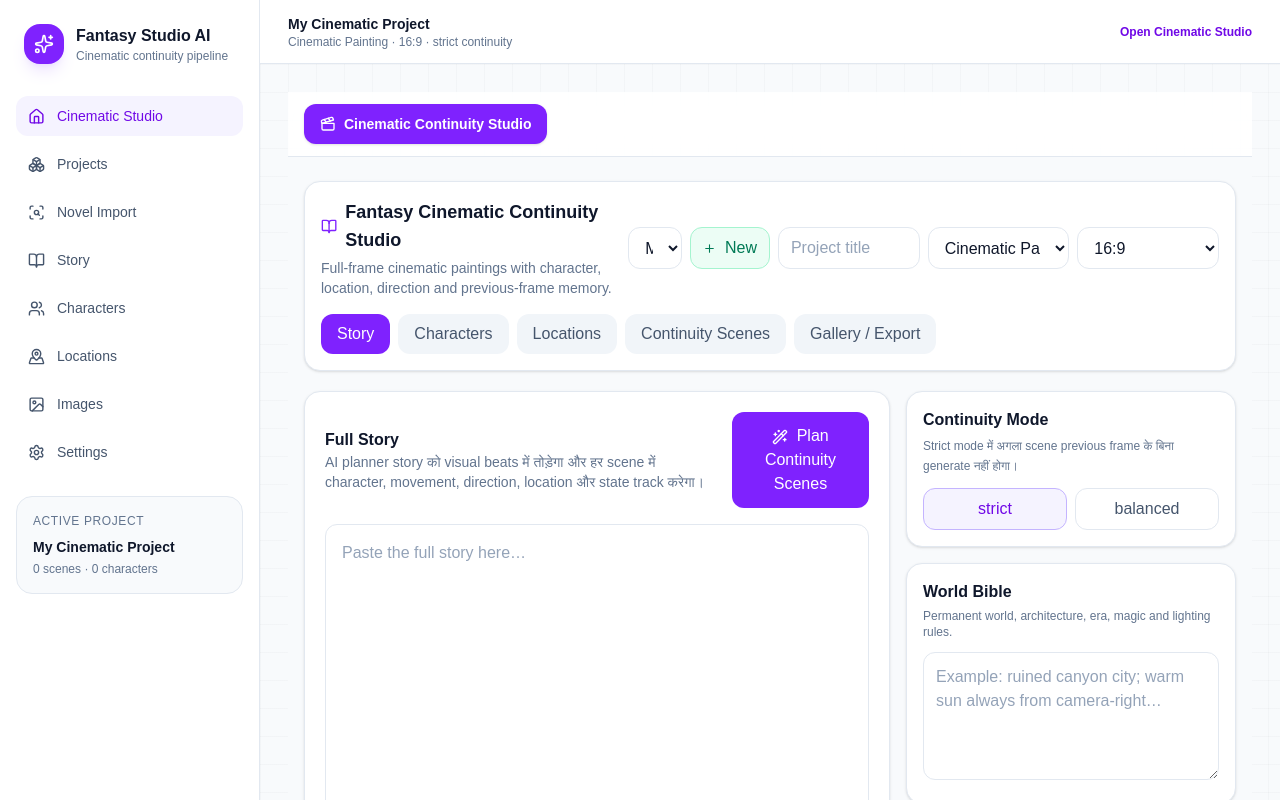
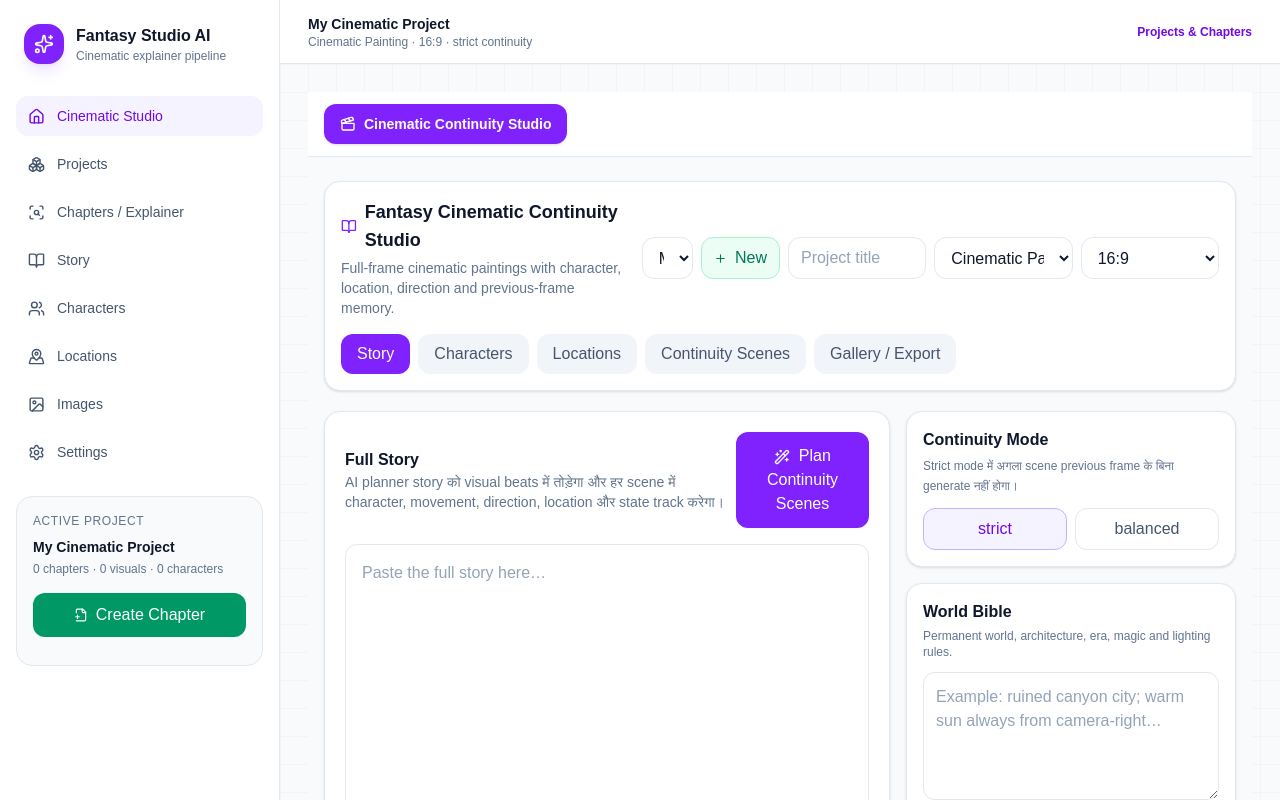
Before and after one commit to shuvinexofficial143-design/Fantasy-manga, a Next.js app: page / in a window 1280 px wide. Shown: the top 800 px of the page. Built offline with nearby package versions, Linux system fonts and the light colour scheme.

Commit message:
feat: add chapter list and create chapter sidebar

```diff
--- a/components/app-shell.tsx
+++ b/components/app-shell.tsx
@@ -1,13 +1,15 @@
 "use client";
+
 import Link from "next/link";
-import {usePathname} from "next/navigation";
-import {BookOpen,Boxes,Home,ImageIcon,MapPinned,ScanSearch,Settings,Sparkles,Users} from "lucide-react";
+import {usePathname,useRouter} from "next/navigation";
+import {BookOpen,Boxes,FilePlus2,Home,ImageIcon,MapPinned,ScanSearch,Settings,Sparkles,Users} from "lucide-react";
+import {createDraftChapter,nextChapterNumber} from "@/lib/chapters";
 import {useProject} from "./project-provider";
 
 const nav=[
   ["/","Cinematic Studio",Home],
   ["/projects","Projects",Boxes],
-  ["/novel","Novel Import",ScanSearch],
+  ["/novel","Chapters / Explainer",ScanSearch],
   ["/story","Story",BookOpen],
   ["/characters","Characters",Users],
   ["/locations","Locations",MapPinned],
@@ -17,30 +19,58 @@ const nav=[
 
 export function AppShell({children}:{children:React.ReactNode}){
   const path=usePathname();
-  const {project}=useProject();
+  const router=useRouter();
+  const {project,updateProject}=useProject();
+  const chapters=project.novelImport?.chapters||[];
 
-  return <div className="min-h-screen bg-slate-50 text-slate-900 lg:grid lg:grid-cols-[260px_1fr]">
-    <aside className="border-b border-slate-200 bg-white p-4 lg:sticky lg:top-0 lg:h-screen lg:border-b-0 lg:border-r">
+  const createChapter=()=>{
+    const current=project.novelImport||{novelTitle:"",locked:false,currentChapter:1,autoGenerate:false,chapters:[],errorLog:[]};
+    const number=nextChapterNumber(current.chapters);
+    const draft=createDraftChapter(number);
+    updateProject((item)=>({
+      ...item,
+      novelImport:{...current,currentChapter:number,chapters:[...current.chapters,draft]},
+      updatedAt:new Date().toISOString()
+    }));
+    router.push(`/novel?chapter=${number}`);
+  };
+
+  return <div className="min-h-screen bg-slate-50 text-slate-900 lg:grid lg:grid-cols-[280px_1fr]">
+    <aside className="border-b border-slate-200 bg-white p-4 lg:sticky lg:top-0 lg:h-screen lg:overflow-y-auto lg:border-b-0 lg:border-r">
       <div className="mb-6 flex items-center gap-3 px-2 py-2">
         <div className="grid h-10 w-10 place-items-center rounded-2xl bg-violet-600 text-white shadow-lg shadow-violet-500/15"><Sparkles size={20}/></div>
-        <div><div className="font-black">Fantasy Studio AI</div><div className="text-xs text-slate-500">Cinematic continuity pipeline</div></div>
+        <div><div className="font-black">Fantasy Studio AI</div><div className="text-xs text-slate-500">Cinematic explainer pipeline</div></div>
       </div>
+
       <nav className="grid grid-cols-3 gap-2 lg:grid-cols-1">
         {nav.map(([href,label,Icon])=><Link key={href} href={href} className={`flex items-center gap-3 rounded-xl px-3 py-2.5 text-sm transition ${path===href?"bg-violet-50 text-violet-700":"text-slate-600 hover:bg-slate-100 hover:text-slate-950"}`}>
           <Icon size={17}/><span className="hidden sm:inline">{label}</span>
         </Link>)}
       </nav>
+
       <div className="mt-6 hidden rounded-2xl border border-slate-200 bg-slate-50 p-4 lg:block">
         <div className="text-xs uppercase tracking-wider text-slate-500">Active project</div>
         <div className="mt-2 truncate text-sm font-semibold">{project.name}</div>
-        <div className="mt-1 text-xs text-slate-500">{project.images.length} scenes · {project.characters.length} characters</div>
+        <div className="mt-1 text-xs text-slate-500">{chapters.length} chapters · {project.images.length} visuals · {project.characters.length} characters</div>
         {project.novelImport?.locked&&<div className="mt-2 truncate text-xs font-semibold text-emerald-700">Novel source: {project.novelImport.sourceOrigin}</div>}
+
+        <button onClick={createChapter} className="mt-4 inline-flex w-full items-center justify-center gap-2 rounded-xl bg-emerald-600 px-3 py-2.5 text-xs font-black text-white">
+          <FilePlus2 size={14}/> Create Chapter
+        </button>
+
+        <div className="mt-3 space-y-1.5">
+          {[...chapters].sort((a,b)=>b.number-a.number).slice(0,6).map((chapter)=><button key={chapter.number} onClick={()=>router.push(`/novel?chapter=${chapter.number}`)} className="flex w-full items-center justify-between rounded-lg bg-white px-2.5 py-2 text-left text-xs hover:bg-violet-50">
+            <span className="font-semibold text-slate-700">Chapter {chapter.number}</span>
+            <span className="text-[10px] uppercase text-slate-400">{chapter.status}</span>
+          </button>)}
+        </div>
       </div>
     </aside>
+
     <main className="min-w-0">
       <header className="sticky top-0 z-20 flex h-16 items-center justify-between border-b border-slate-200 bg-white/90 px-4 backdrop-blur-xl md:px-7">
         <div><div className="text-sm font-semibold">{project.storyTitle||project.name}</div><div className="text-xs text-slate-500">{project.visualStyle} · {project.aspectRatio} · {project.continuityMode} continuity</div></div>
-        <Link href="/" className="text-xs font-semibold text-violet-700">Open Cinematic Studio</Link>
+        <Link href="/projects" className="text-xs font-semibold text-violet-700">Projects & Chapters</Link>
       </header>
       <div className="gridbg min-h-[calc(100vh-4rem)] p-4 md:p-7">{children}</div>
     </main>
```
